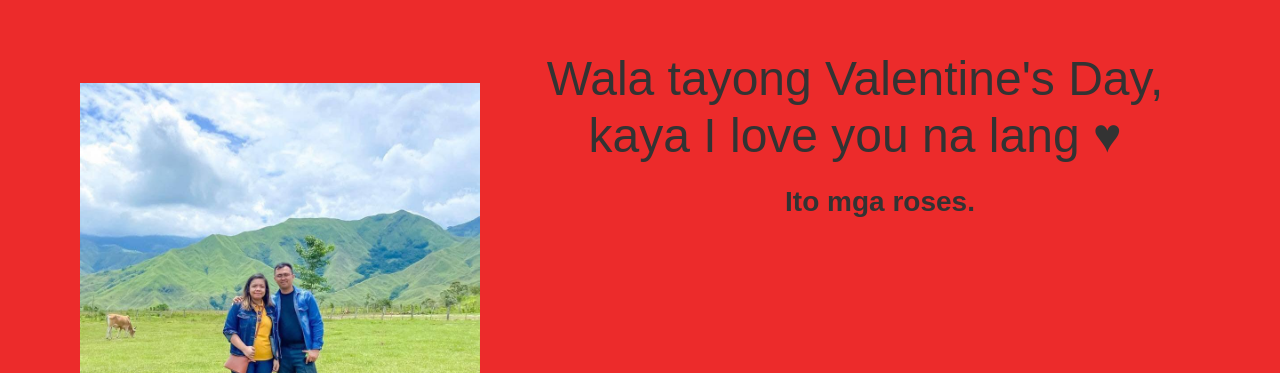
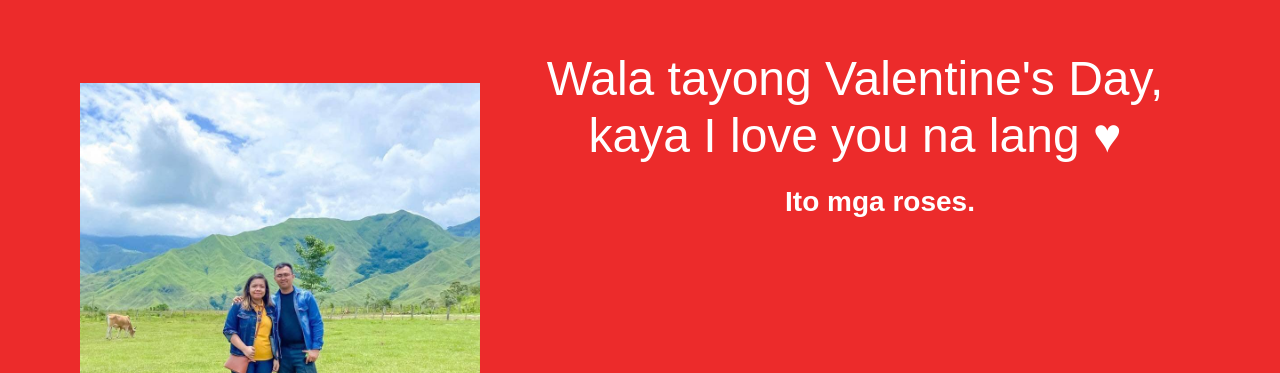
Before and after one commit to Nicks-26/Bday, a plain HTML site: page index.html in a window 1280 px wide. Shown: the part 117-490 px from the top of the page. Drawn offline with nearby package versions, Linux system fonts and the light colour scheme.

Commit message:
first commit

```diff
--- a/index.html
+++ b/index.html
@@ -47,12 +47,13 @@
     h1{
         padding-left: 30px;
         padding-right: 80px;
+        color: white;
     }
 
     h3 {
         font-weight: bold;
         font-family: Arial, sans-serif;
-        color: #333;
+        color: white;
         padding-bottom: 150px;
     }
 </style>
```
